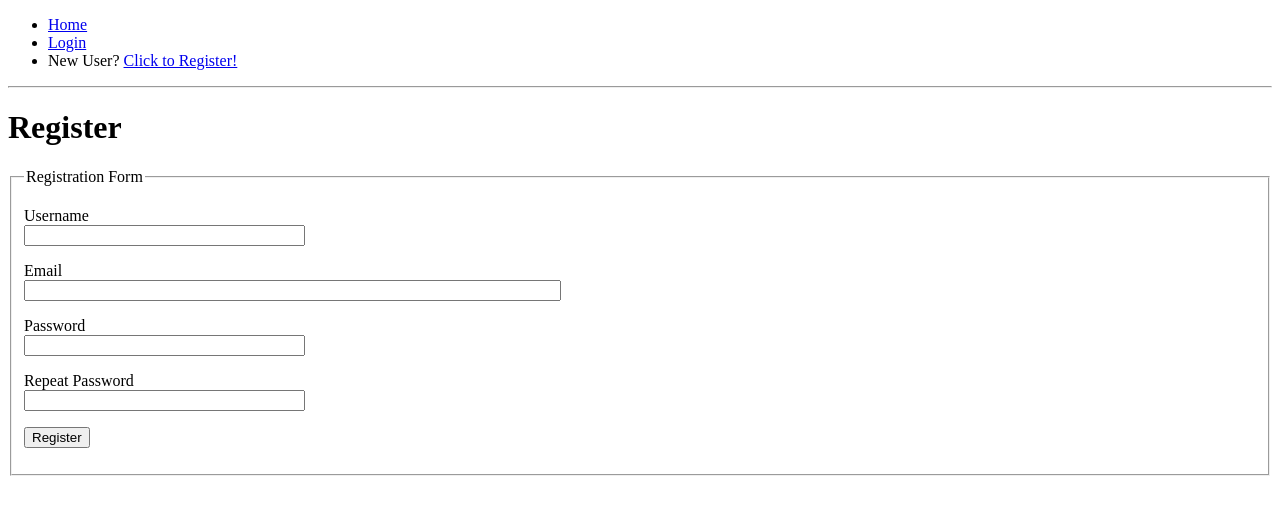
After one commit to mjankari42/flask-blog, a Flask app: page /register in a window 1280 px wide. The commit adds this page. Shown: the top 515 px of the page. Run offline with Flask 3, Linux system fonts and the light colour scheme; parts of the project's set-up code (start-up, migrations or seed data) failed here and were passed over.

Commit message:
add user registration

```diff
--- a/app/forms.py
+++ b/app/forms.py
@@ -1,6 +1,10 @@
 from flask_wtf import FlaskForm
+from sqlalchemy import select
 from wtforms import BooleanField, PasswordField, StringField, SubmitField
-from wtforms.validators import DataRequired
+from wtforms.validators import DataRequired, Email, EqualTo, ValidationError
+
+from app import db
+from app.models import User
 
 
 class LoginForm(FlaskForm):
@@ -8,3 +12,25 @@ class LoginForm(FlaskForm):
     password = PasswordField("Password", validators=[DataRequired()])
     remember_me = BooleanField("Remember Me")
     submit = SubmitField("Sign In")
+
+
+class RegistrationForm(FlaskForm):
+    username = StringField("Username", validators=[DataRequired()])
+    email = StringField("Email", validators=[DataRequired(), Email()])
+    password = PasswordField("Password", validators=[DataRequired()])
+    password2 = PasswordField(
+        "Repeat Password", validators=[DataRequired(), EqualTo("password")]
+    )
+    submit = SubmitField("Register")
+
+    def validate_username(self, username):
+        user = db.session.scalar(select(User).where(User.username == username.data))
+
+        if user is not None:
+            raise ValidationError("Please use a different username.")
+
+    def validate_email(self, email):
+        user = db.session.scalar(select(User).where(User.email == email.data))
+
+        if user is not None:
+            raise ValidationError("Please use a different email address.")
--- a/app/routes.py
+++ b/app/routes.py
@@ -5,7 +5,7 @@ from flask_login import current_user, login_required, login_user, logout_user
 from sqlalchemy import select
 
 from app import app, db
-from app.forms import LoginForm
+from app.forms import LoginForm, RegistrationForm
 from app.models import User
 
 
@@ -54,3 +54,21 @@ def login():
 def logout():
     logout_user()
     return redirect(url_for("index"))
+
+
+@app.route("/register", methods=["GET", "POST"])
+def register():
+    if current_user.is_authenticated:
+        return redirect(url_for("index"))
+
+    form = RegistrationForm()
+
+    if form.validate_on_submit():
+        user = User(username=form.username.data, email=form.email.data)
+        user.set_password(form.password.data)
+        db.session.add(user)
+        db.session.commit()
+        flash("Congratulations, you are now a registered user!")
+        return redirect(url_for("login"))
+
+    return render_template("register.html", title="Register", form=form)
--- a/app/templates/base.html
+++ b/app/templates/base.html
@@ -17,6 +17,7 @@
         {% else %}
         <li><a href="{{ url_for('logout') }}">Logout</a></li>
         {% endif %}
+        <li>New User? <a href="{{ url_for('register') }}"> Click to Register!</a></li>
     </ul></nav>
     <hr>
     {% with messages = get_flashed_messages() %}
--- /dev/null
+++ b/app/templates/register.html
@@ -0,0 +1,43 @@
+{% extends "base.html" %}
+
+{% block content %}
+
+<h1>Register</h1>
+
+<form action="" method="post">
+    {{ form.hidden_tag() }}
+    <fieldset>
+        <legend>Registration Form</legend>
+        <p>
+            {{ form.username.label }}<br>
+            {{ form.username(size=32) }}<br>
+            {% for error in form.username.errors %}
+            <span style="color: red;">[{{ error }}]</span>
+            {% endfor %}
+        </p>
+         <p>
+            {{ form.email.label }}<br>
+            {{ form.email(size=64) }}<br>
+            {% for error in form.email.errors %}
+            <span style="color: red;">[{{ error }}]</span>
+            {% endfor %}
+        </p>
+        <p>
+            {{ form.password.label }}<br>
+            {{ form.password(size=32) }}<br>
+            {% for error in form.password.errors %}
+            <span style="color: red;">[{{ error }}]</span>
+            {% endfor %}
+        </p>
+        <p>
+            {{ form.password2.label }}<br>
+            {{ form.password2(size=32) }}<br>
+            {% for error in form.password2.errors %}
+            <span style="color: red;">[{{ error }}]</span>
+            {% endfor %}
+        </p>
+        <p>{{ form.submit() }}</p>
+    </fieldset>
+</form>
+
+{% endblock %}
--- a/pyproject.toml
+++ b/pyproject.toml
@@ -3,6 +3,7 @@ name = "flask-blog"
 version = "0.1.0"
 requires-python = ">=3.14"
 dependencies = [
+    "email-validator>=2.3.0",
     "flask>=3.1.3",
     "flask-login>=0.6.3",
     "flask-migrate>=4.1.0",
```
Also changed, not shown: 1 other file.
